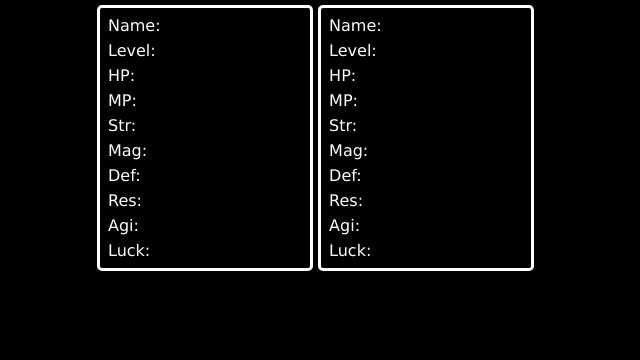
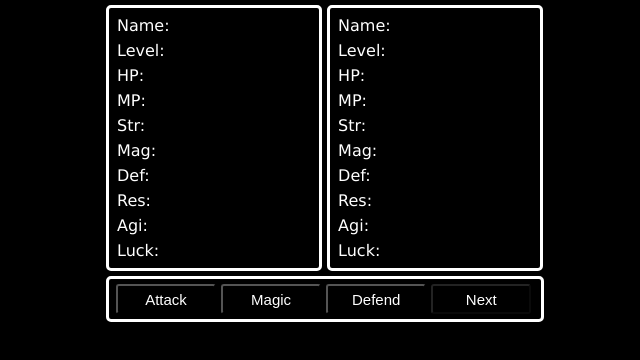
Before and after one commit to LouisRH/BrowserRPG, a website: page public/html/game.html in a window 1280 px wide. Shown: the whole page, without its empty margins (319-959 px from the left). Drawn offline with nearby package versions, Linux system fonts and the light colour scheme; some packages are replaced by stand-ins of ours; no server answers.

Commit message:
Fixed margins

```diff
--- a/public/css/main.css
+++ b/public/css/main.css
@@ -1,4 +1,4 @@
-.name,.hp,.mp,.str,.mag,.def,.res,.agi,.luck,.playerInfo,.enemyInfo{
+.name,.hp,.mp,.str,.mag,.def,.res,.agi,.luck,.playerInfo,.enemyInfo,.playerLabels,.playerRawStats,.enemyLabels,.enemyRawStats{
     display: inline-block;
 }
 
@@ -9,29 +9,40 @@ p {
 
 body {
     margin: auto;
-    width: 25%;
+    width:430px;
     padding-top: 5px;
     background-color: black;
     color: white;
     font-family: Verdana, Geneva, Tahoma, sans-serif;
-}
-
-.gameBody {
-    width: 35%;
+    white-space: nowrap;
 }
 
 .playerInfo,.enemyInfo {
     border: 3px solid white;
+    border-radius: 5px;
     padding: 5px;
     width: 200px;
-    border-radius: 5px;
 }
 
 .charCreate {
     border: 3px solid white;
+    border-radius: 5px;
     padding: 5px;
     width: 300px;
+}
+
+.menu {
+    border: 3px solid white;
     border-radius: 5px;
+    margin-top: 5px;
+    width: 420px;
+    padding: 5px 5px 5px 7px;
+}
+
+.menuBtn {
+    width: 100px;
+    height: 30px;
+    font-size: 15px;
 }
 
 input, button {
--- a/public/html/game.html
+++ b/public/html/game.html
@@ -10,31 +10,65 @@
     <link rel="stylesheet" href="/public/css/main.css">
     <title>Browser RPG</title>
 </head>
-<body class="gameBody">
+<body>
     <div ng-app="activeGame" ng-controller="activeGameCtrl">
         <div class="playerInfo">
-            <p>Name: {{gamedata.playerData.name}}</p>
-            <p>Level: {{gamedata.playerData.level}}</p>
-            <p>HP: {{gamedata.playerData.HP}}</p>
-            <p>MP: {{gamedata.playerData.MP}}</p>
-            <p>Str: {{gamedata.playerData.str}}</p>
-            <p>Mag: {{gamedata.playerData.mag}}</p>
-            <p>Def: {{gamedata.playerData.def}}</p>
-            <p>Res: {{gamedata.playerData.res}}</p>
-            <p>Agi: {{gamedata.playerData.agi}}</p>
-            <p>Luck: {{gamedata.playerData.luck}}</p>
+            <div class="playerLabels">
+                <p>Name: </p>
+                <p>Level: </p>
+                <p>HP: </p>
+                <p>MP: </p>
+                <p>Str: </p>
+                <p>Mag: </p>
+                <p>Def: </p>
+                <p>Res: </p>
+                <p>Agi: </p>
+                <p>Luck: </p>
+            </div>
+            <div class="playerRawStats">
+                <p>{{gamedata.playerData.name}}</p>
+                <p>{{gamedata.playerData.level}}</p>
+                <p>{{gamedata.playerData.HP}}</p>
+                <p>{{gamedata.playerData.MP}}</p>
+                <p>{{gamedata.playerData.str}}</p>
+                <p>{{gamedata.playerData.mag}}</p>
+                <p>{{gamedata.playerData.def}}</p>
+                <p>{{gamedata.playerData.res}}</p>
+                <p>{{gamedata.playerData.agi}}</p>
+                <p>{{gamedata.playerData.luck}}</p>
+            </div>
         </div>
         <div class="enemyInfo">
-            <p>Name: {{gamedata.enemyData.name}}</p>
-            <p>Level: {{currEnemyStats.level}}</p>
-            <p>HP: {{currEnemyStats.HP}}</p>
-            <p>MP: {{currEnemyStats.MP}}</p>
-            <p>Str: {{currEnemyStats.str}}</p>
-            <p>Mag: {{currEnemyStats.mag}}</p>
-            <p>Def: {{currEnemyStats.def}}</p>
-            <p>Res: {{currEnemyStats.res}}</p>
-            <p>Agi: {{currEnemyStats.agi}}</p>
-            <p>Luck: {{currEnemyStats.luck}}</p>
+            <div class="enemyLabels">
+                <p>Name: </p>
+                <p>Level: </p>
+                <p>HP: </p>
+                <p>MP: </p>
+                <p>Str: </p>
+                <p>Mag: </p>
+                <p>Def: </p>
+                <p>Res: </p>
+                <p>Agi: </p>
+                <p>Luck: </p>
+            </div>
+            <div class="enemyRawStats">
+                <p>{{gamedata.enemyData.name}}</p>
+                <p>{{currEnemyStats.level}}</p>
+                <p>{{currEnemyStats.HP}}</p>
+                <p>{{currEnemyStats.MP}}</p>
+                <p>{{currEnemyStats.str}}</p>
+                <p>{{currEnemyStats.mag}}</p>
+                <p>{{currEnemyStats.def}}</p>
+                <p>{{currEnemyStats.res}}</p>
+                <p>{{currEnemyStats.agi}}</p>
+                <p>{{currEnemyStats.luck}}</p>
+            </div>
+        </div>
+        <div class="menu">
+            <button class="menuBtn" ng-click="action('attack')">Attack</button>
+            <button class="menuBtn" ng-click="action('magic')">Magic</button>
+            <button class="menuBtn" ng-click="action('defend')">Defend</button>
+            <button class="menuBtn" ng-click="action('next')" disabled>Next</button>
         </div>
     </div>
 </body>
--- a/routes/index.js
+++ b/routes/index.js
@@ -21,13 +21,13 @@ const gamePost = async (req, res) => {
             let enemySeed = await enemyData.seedEnemies();
         }
         const expiresAt = new Date();
-        expiresAt.setMinutes(expiresAt.getMinutes() + 30);
+        expiresAt.setMinutes(expiresAt.getMinutes() + 10000);
         res.cookie("GameCookie", newGameData._id, {expires: expiresAt});
         res.status(200).send(newGameData._id);
     } else if (req.body.messageType === "loadPlayer") {
         let gameCookie = req.cookies["GameCookie"];
         if (!gameCookie) {
-            alert("Error: Could not find cookie");
+            res.status(404).send({error: "Cookie not found"});
         }
         let playerData = await gameData.getGameDataById(gameCookie);
         let currEnemyData = await enemyData.pickRandomEnemy();
```
